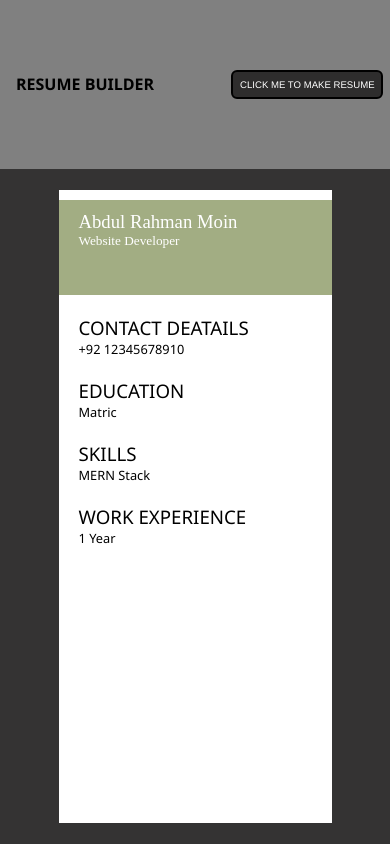
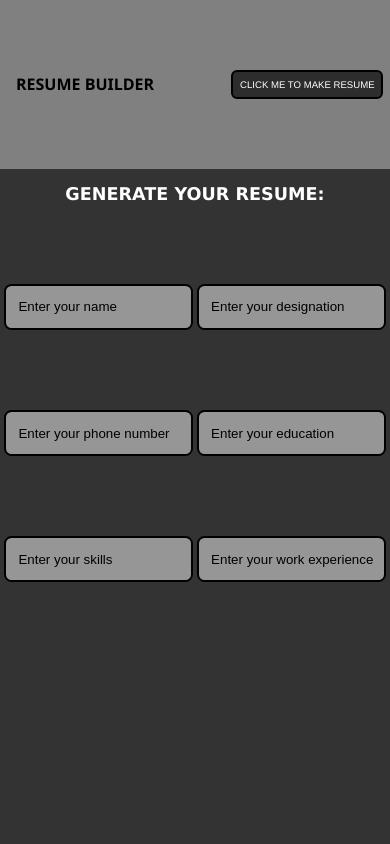
Before and after one commit to Abdulrahmanmoin/resume-builder-app, a website built with Parcel: page index.html in a window 390 px wide. Both pictures are taken after a click on the button "CLICK ME TO MAKE RESUME". Built offline with nearby package versions, Linux system fonts and the light colour scheme.

Commit message:
Add form

```diff
--- a/css/style.css
+++ b/css/style.css
@@ -116,6 +116,37 @@ main {
     /* justify-items: baseline; */
 }
 
+.d-flex{
+    display: flex;
+    gap: 5rem;
+    margin-top: 5rem;
+}
+
+input{
+    width: 40vw;
+    height: 5vh;
+    background-color:rgb(151, 150, 150) ;
+    border: 2px solid black;
+    border-radius: 15px;
+    padding-left: 10px;
+}
+
+::placeholder {
+    color: black;
+    padding-left: 10px;
+    text-wrap: pretty;
+}
+
+.form h2{
+    color: white;
+    margin-top: 25px;
+    font-size: 1.8rem;
+    text-align: center;
+    font-family: Verdana, Geneva, Tahoma, sans-serif;
+}
+
+
+
 @media (min-width: 768px) and (max-width: 1024px) {
     header h1 {
         margin-left: 2em;
@@ -127,6 +158,12 @@ main {
         height: 3.3em;
         border-radius: 12px;
     }
+
+    .d-flex{
+        gap: 3rem;
+    }
+
+
 }
 
 @media (min-width: 425px) and (max-width: 767px) {
@@ -160,6 +197,11 @@ main {
         margin-top: 2.5vh;
         display: flex;
         flex-direction: column;
+    }
+
+    .d-flex{
+        gap: 2rem;
+        justify-content: center;
     }
 }
 
@@ -197,6 +239,33 @@ main {
         display: flex;
         flex-direction: column;
     }
+
+    .d-flex{
+        gap: 0.2rem;
+        justify-content: center;
+    }
+
+    input{
+        width: 45vw;
+        height: 5vh;
+        background-color:rgb(151, 150, 150) ;
+        border: 2px solid black;
+        border-radius: 7.5px;
+        /* padding-left: 2px; */
+    }
+
+    ::placeholder {
+        padding-left: 2.5px;
+    }
+
+    .form h2{
+        color: white;
+        margin-top: 15px;
+        font-size: 1.1rem;
+        text-align: center;
+        font-family: Verdana, Geneva, Tahoma, sans-serif;
+    }
+
 }
 
 @media (max-width: 297px) {
@@ -231,4 +300,29 @@ main {
         display: flex;
         flex-direction: column;
     }
+
+    .d-flex{
+        gap: 0.2rem;
+        justify-content: center;
+    }
+
+    input{
+        width: 40vw;
+        height: 7vh;
+        background-color:rgb(151, 150, 150) ;
+        border: 2px solid black;
+        border-radius: 7.5px;
+    }
+
+    ::placeholder {
+        padding-left: 2.5px;
+    }
+
+    .form h2{
+        color: white;
+        margin-top: 15px;
+        font-size: 1.1rem;
+        text-align: center;
+        font-family: Verdana, Geneva, Tahoma, sans-serif;
+    }
 }
--- a/index.html
+++ b/index.html
@@ -11,11 +11,11 @@
 <body>
     <header>
         <h1>RESUME BUILDER</h1>
-        <button>CLICK ME TO MAKE RESUME</button>
+        <button class="header-btn">CLICK ME TO MAKE RESUME</button>
     </header>
 
     <main>
-        <div class="resume">
+        <section class="resume">
             <section class="upper-resume-box">
                 <h3>Abdul Rahman Moin</h3>
                 <h5>Website Developer</h5>
@@ -40,10 +40,30 @@
                 <h3>WORK EXPERIENCE</h3>
                 <p>1 Year</p>
             </div>
-            <!-- <section class="bottom-resume-box"></section> -->
+        </section>
+        <div class="form">
+            <h2>
+                GENERATE YOUR RESUME:
+            </h2>
+            <form action="" display="none">
+                <div class="d-flex">
+                    <input class="name-field" type="text" placeholder="Enter your name">
+                    <input class="designation-field" type="text" placeholder="Enter your designation">
+                </div>
+                <div class="d-flex">
+                    <input class="phone-num-field" type="number" placeholder="Enter your phone number">
+                    <input class="education-field" type="text" placeholder="Enter your education">
+                </div>
+                <div class="d-flex">
+                    <input class="skills-field" type="text" placeholder="Enter your skills">
+                    <input class="experience-field" type="text" placeholder="Enter your work experience">
+                </div>
+            </form>
         </div>
     </main>
 
+
+    <script src="/dist/main.js" type="module"></script>
 </body>
 
 </html>
--- /dev/null
+++ b/src/main.ts
@@ -0,0 +1,13 @@
+let resumeSec = document.querySelector(".resume") as HTMLOptionElement
+let headerBtn = document.querySelector(".header-btn") as HTMLButtonElement
+let form = document.querySelector(".form") as HTMLFormElement
+
+form.style.display = "none"
+
+headerBtn.addEventListener("click", () => {
+    resumeSec.style.display = "none"
+    form.style.display = "block"
+
+    // console.log("hell0");
+
+})
```
Also changed, not shown: package.json (added, +16 -0 lines), tsconfig.json (added, +108 -0 lines), dist/main.js (added), 2 other files.
